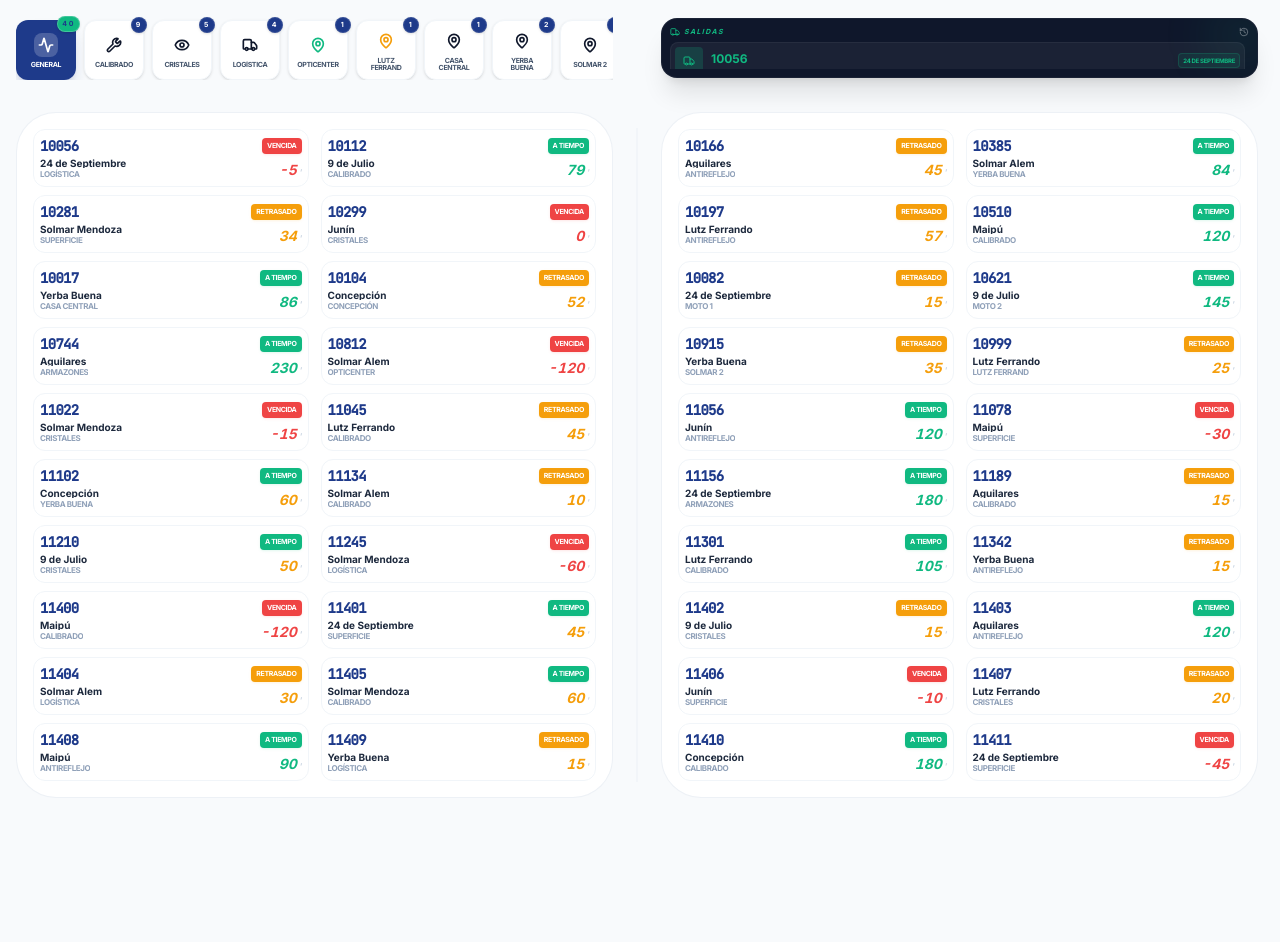
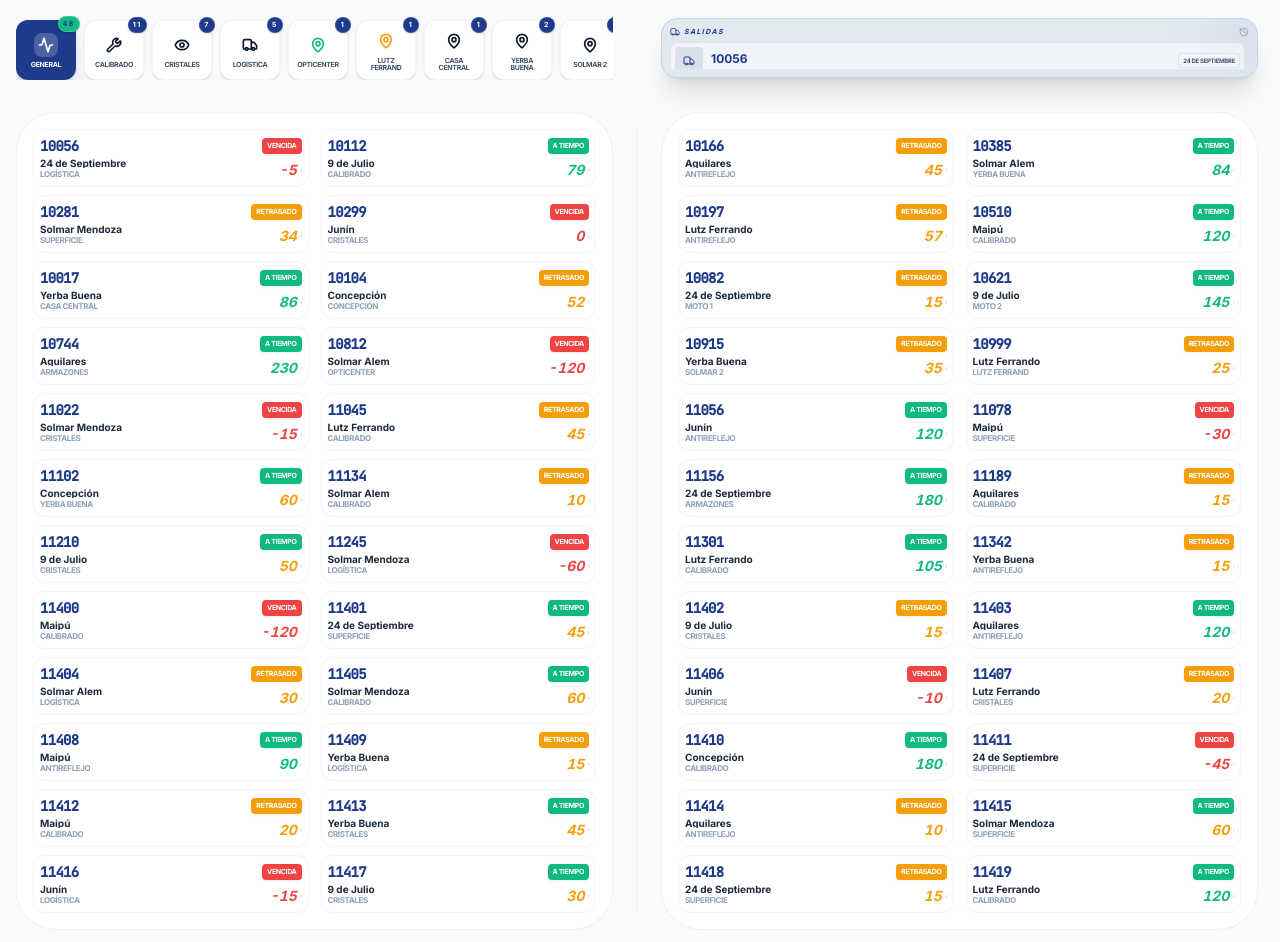
Before and after one commit to Matoma1607/gestion-optica, a React (Vite) app: page / in a window 1280 px wide. Shown: the top 942 px of the page. Before the commit the page ends 894 px from the top, so only its background shows below. Built offline with nearby package versions, Linux system fonts and the light colour scheme.

Commit message:
Panel de Salidas (LOGÍSTICA): Ahora tiene un elegante acabado color humo (gris claro) con letras negras

```diff
--- a/src/App.tsx
+++ b/src/App.tsx
@@ -130,6 +130,14 @@ const INITIAL_ORDERS: Order[] = [
   { id: '#11409', location: 'Yerba Buena', promisedTime: '12:15', stage: 'Logística', remainingTime: 15, status: 'Retrasado' },
   { id: '#11410', location: 'Concepción', promisedTime: '12:30', stage: 'Calibrado', remainingTime: 180, status: 'A tiempo' },
   { id: '#11411', location: '24 de Septiembre', promisedTime: '12:45', stage: 'Superficie', remainingTime: -45, status: 'Vencida' },
+  { id: '#11412', location: 'Maipú', promisedTime: '13:00', stage: 'Calibrado', remainingTime: 20, status: 'Retrasado' },
+  { id: '#11413', location: 'Yerba Buena', promisedTime: '13:15', stage: 'Cristales', remainingTime: 45, status: 'A tiempo' },
+  { id: '#11414', location: 'Aguilares', promisedTime: '13:30', stage: 'Antireflejo', remainingTime: 10, status: 'Retrasado' },
+  { id: '#11415', location: 'Solmar Mendoza', promisedTime: '13:45', stage: 'Superficie', remainingTime: 60, status: 'A tiempo' },
+  { id: '#11416', location: 'Junín', promisedTime: '14:00', stage: 'Logística', remainingTime: -15, status: 'Vencida' },
+  { id: '#11417', location: '9 de Julio', promisedTime: '14:15', stage: 'Cristales', remainingTime: 30, status: 'A tiempo' },
+  { id: '#11418', location: '24 de Septiembre', promisedTime: '14:30', stage: 'Superficie', remainingTime: 15, status: 'Retrasado' },
+  { id: '#11419', location: 'Lutz Ferrando', promisedTime: '14:45', stage: 'Calibrado', remainingTime: 120, status: 'A tiempo' },
 ];
 
 const LOGISTICS_OUT: { id: string; destination: string; exitTime: string; items: string[] }[] = [
@@ -439,17 +447,17 @@ function StageProgressCard({ stage, count, colorClass, icon: Icon, isSelected, o
 }
 
 const LogisticsOutSection: React.FC<{ onOpenHistory: () => void }> = ({ onOpenHistory }) => (
-  <div className="bg-slate-900 text-white p-2 rounded-2xl shadow-xl border border-white/5 relative overflow-hidden h-[60px] flex flex-col shrink-0">
-    <div className="absolute top-0 right-0 w-16 h-16 bg-brand-green/10 blur-xl rounded-full -mr-4 -mt-4"></div>
+  <div className="bg-slate-200 text-slate-900 p-2 rounded-2xl shadow-xl border border-slate-300 relative overflow-hidden h-[60px] flex flex-col shrink-0">
+    <div className="absolute top-0 right-0 w-16 h-16 bg-brand-blue/5 blur-xl rounded-full -mr-4 -mt-4"></div>
     <div className="relative z-10 flex flex-col h-full justify-between">
       <div className="flex items-center justify-between">
-        <span className="text-[7px] font-black text-brand-green uppercase tracking-[0.2em] italic flex items-center gap-1">
+        <span className="text-[7px] font-black text-brand-blue uppercase tracking-[0.2em] italic flex items-center gap-1">
           <Truck size={10} />
           Salidas
         </span>
         <button
           onClick={onOpenHistory}
-          className="text-white/40 hover:text-white transition-all relative group/hist"
+          className="text-slate-400 hover:text-brand-blue transition-all relative group/hist"
           title="Abrir historial"
         >
           <History size={10} />
@@ -459,17 +467,17 @@ const LogisticsOutSection: React.FC<{ onOpenHistory: () => void }> = ({ onOpenHi
         </button>
       </div>
 
-      <div className="flex-1 overflow-y-auto pr-1 scrollbar-thin scrollbar-thumb-white/10">
+      <div className="flex-1 overflow-y-auto pr-1 scrollbar-thin scrollbar-thumb-slate-300">
         <div className="flex flex-col gap-1.5 py-1">
           {LOGISTICS_OUT.map((job) => (
-            <div key={job.id} className="flex items-center gap-2 bg-white/5 p-1 rounded-lg border border-white/5">
-              <div className="w-7 h-7 bg-brand-green/20 rounded flex items-center justify-center shrink-0">
-                <Truck size={12} className="text-brand-green" />
+            <div key={job.id} className="flex items-center gap-2 bg-white/50 backdrop-blur-sm p-1 rounded-lg border border-slate-300/50">
+              <div className="w-7 h-7 bg-brand-blue/10 rounded flex items-center justify-center shrink-0">
+                <Truck size={12} className="text-brand-blue" />
               </div>
               <div className="flex-1 min-w-0">
                  <div className="flex items-baseline justify-between">
-                   <span className="text-xs font-black text-brand-green leading-none">{job.id.replace('#', '')}</span>
-                   <span className="text-[6px] font-black text-brand-green uppercase tracking-tighter bg-brand-green/10 px-1 py-0.5 rounded border border-brand-green/20 truncate ml-2">
+                   <span className="text-xs font-black text-brand-blue leading-none">{job.id.replace('#', '')}</span>
+                   <span className="text-[6px] font-black text-slate-600 uppercase tracking-tighter bg-slate-100 px-1 py-0.5 rounded border border-slate-300/50 truncate ml-2">
                      {job.destination}
                    </span>
                  </div>
```
